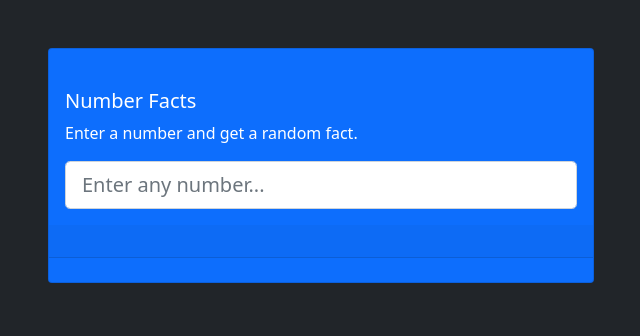
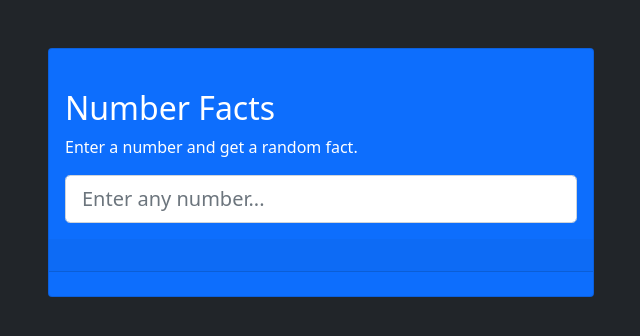
Before and after one commit to Benjvvp/BasicNumberFacts, a plain HTML site: page index.html in a window 1280 px wide. Shown: the whole page, without its empty margins (319-959 px from the left). Drawn offline with nearby package versions, Linux system fonts and the light colour scheme.

Commit message:
Tittle Fs-2

```diff
--- a/index.html
+++ b/index.html
@@ -17,7 +17,7 @@
             <div class="col-md-6 mx-auto">
                 <div class="card text-white bg-primary mt-5 py-4">
                     <div class="card-body">
-                        <h5 class="card-title">Number Facts</h5>
+                        <h5 class="card-title fs-2">Number Facts</h5>
                         <p class="card-text">Enter a number and get a random fact.</p>
                         <input type="number" class="form-control form-control-lg" id="numberInput" placeholder="Enter any number...">
                     </div>
```
